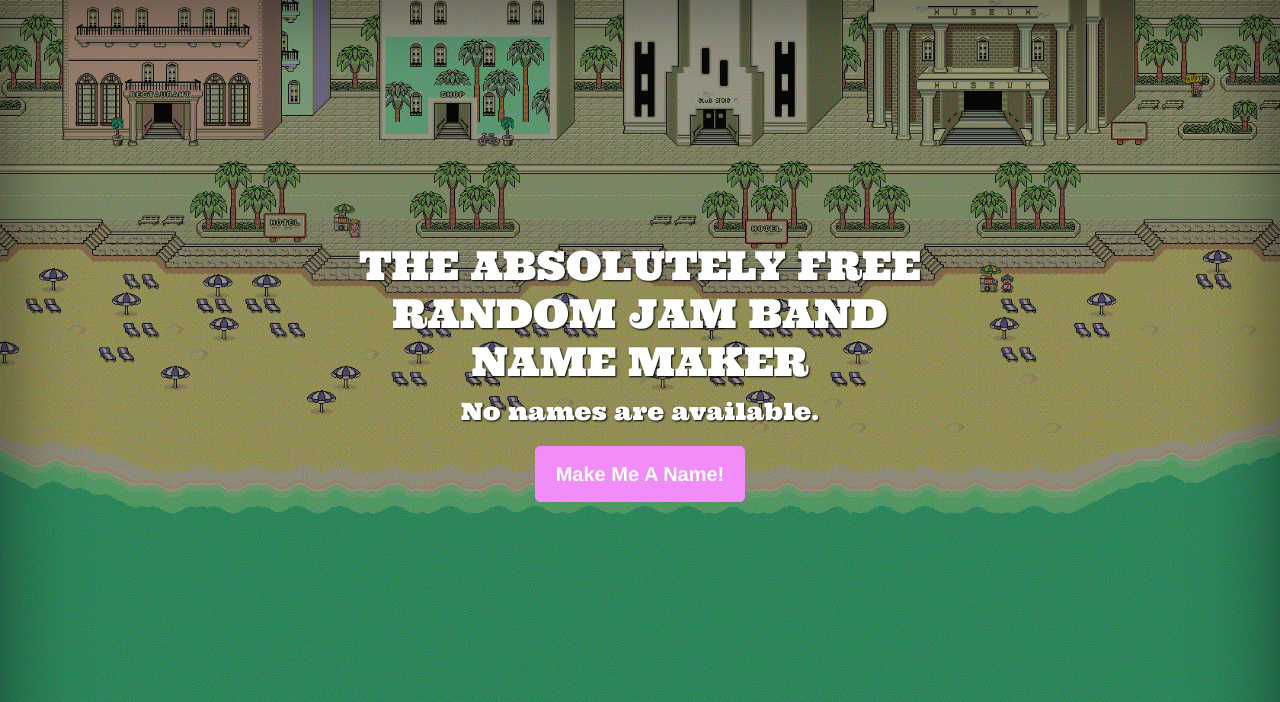
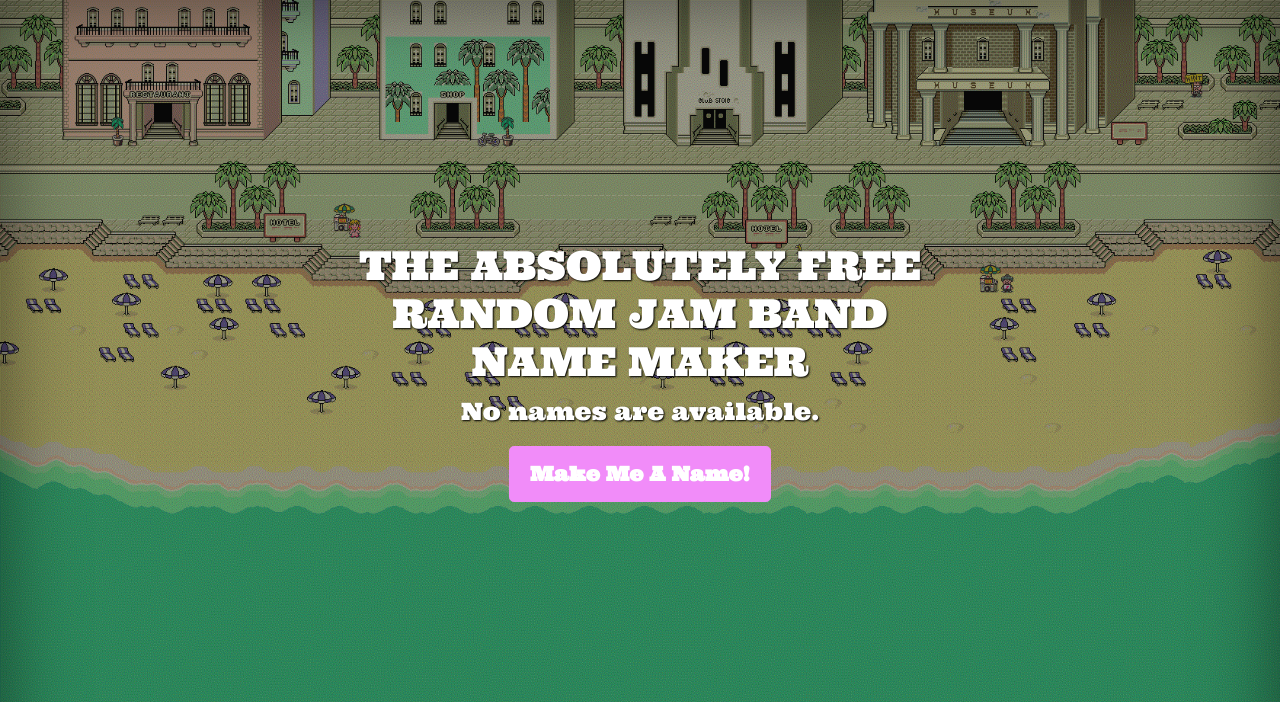
Before and after one commit to bigfirellc/absolutelyfree, a Django app: template rand/templates/rand/index.html in a window 1280 px wide. Shown: the top 702 px of the page. Run offline with Django 3.2, Linux system fonts and the light colour scheme; the template is opened without the code that fills it, so the values that code supplies are empty; some libraries are stand-ins or nearby versions; some web fonts are replaced.

Commit message:
Style fixes

```diff
--- a/rand/static/css/cover.css
+++ b/rand/static/css/cover.css
@@ -17,7 +17,7 @@ a:hover {
 .btn-secondary:hover,
 .btn-secondary:focus {
   color: #fff;
-  font-family: 'Helvetica Neue', "Roboto", "Lucida Grande", Verdana, Arial, sans-serif;
+  font-family: 'Ultra','Helvetica Neue', "Roboto", "Lucida Grande", Verdana, Arial, sans-serif;
   text-shadow: none; /* Prevent inheritance from `body` */
   background-color: #F18CF9;
   border: .05rem solid #F18CF9;
@@ -58,11 +58,11 @@ body {
 .cover-heading {
   color: #ffffff;
   text-shadow: 1px 1px 2px black;
-  font-family: 'Ultra', serif;
+  font-family: 'Ultra','Helvetica Neue', "Roboto", "Lucida Grande", Verdana, Arial, sans-serif;
 }
 
 .masthead {
-  font-family: sans-serif;
+  font-family: 'Ultra','Helvetica Neue', "Roboto", "Lucida Grande", Verdana, Arial, sans-serif;
   margin-bottom: 2rem;
 }
 
@@ -114,7 +114,7 @@ body {
 }
 
 .lead{
-  font-family: 'Ultra', serif;
+  font-family: 'Ultra','Helvetica Neue', "Roboto", "Lucida Grande", Verdana, Arial, sans-serif;
   font-size: 1.5em;
   text-shadow: 1px 1px 2px black;
 }
```
